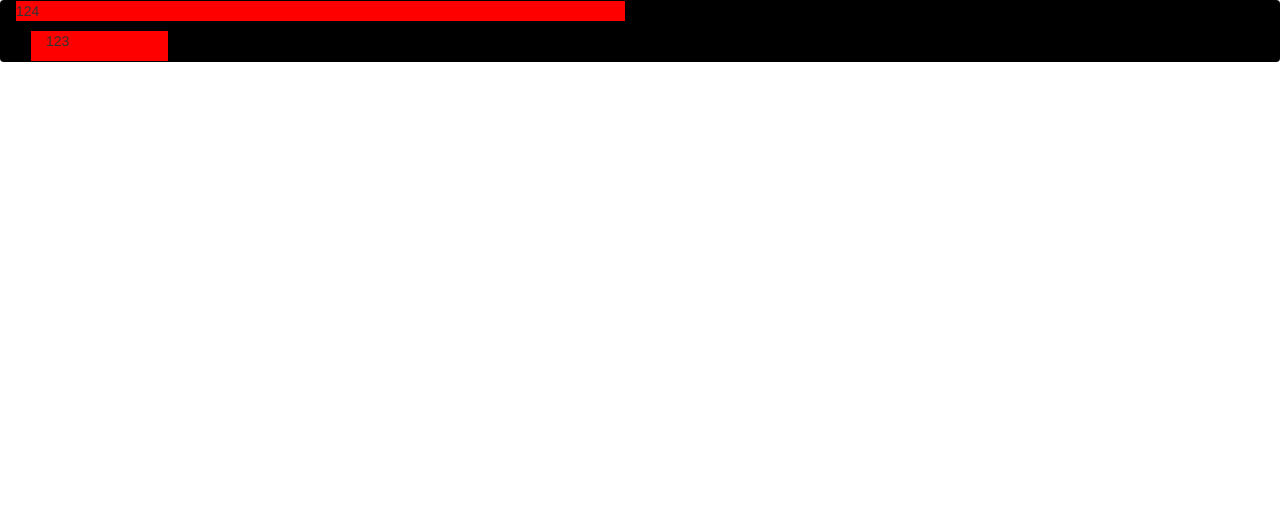
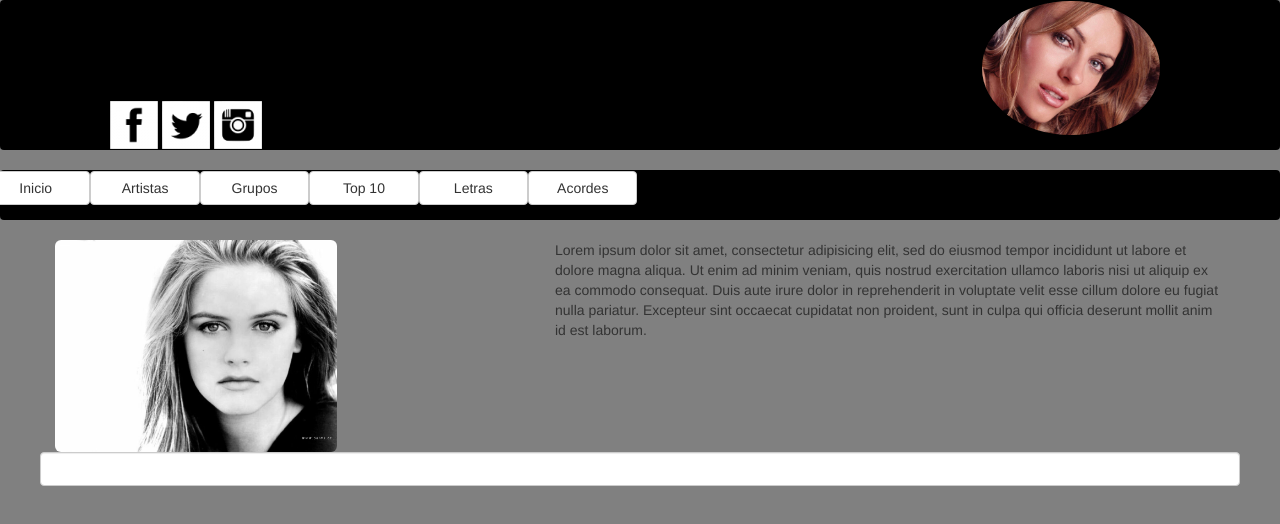
Before and after one commit to Davidaml23/01-Trabajo-final-Frameworks, a plain HTML site: page 01 Bootstrap/Index.html in a window 1280 px wide. Drawn offline with Linux system fonts and the light colour scheme.

Commit message:
menu agregado
mal distribuido

```diff
--- a/01 Bootstrap/Index.html
+++ b/01 Bootstrap/Index.html
@@ -14,17 +14,47 @@
   <body>
     <header>
       <nav class="navbar">
-        <div class="col-lg-6">
-          <div class="redes-sociales">
-<p>124</p>
-          </div>
-          <div class="col-lg-6">
-              <div class="container-img col-lg-6">
-            <p>123</p>
-              </div>
-          </div>
+        <div class="row">
+            <div class="col-lg-2 redes-sociales col-lg-offset-1">
+              <img src="img/fb.png" class="img-redonded">
+              <img src="img/tt.png" class="img-redonded">
+              <img src="img/ig.png" class="img-redonded">
+            </div>
+            <div class="col-lg-3 col-lg-offset-6">
+              <img class="logo img-circle" src="img/img1.jpg">
+            </div>
         </div>
       </nav>
     </header>
+    <div class="row"></div>
+    <nav class="navbar">
+      <ul class="list-inline">
+        <div class="row">
+          <li><a class="col-lg-1 btn btn-default">Inicio</a></li>
+          <li><a class="col-lg-1 btn btn-default">Artistas</a></li>
+          <li><a class="col-lg-1 btn btn-default">Grupos</a></li>
+          <li><a class="col-lg-1 btn btn-default">Top 10</a></li>
+          <li><a class="col-lg-1 btn btn-default">Letras</a></li>
+          <li><a class="col-lg-1 btn btn-default">Acordes</a></li>
+        </div>
+      </ul>
+    </nav>
+    <div class="container">
+      <div class="row">
+        <div class="row">
+          <div class="col-lg-5">
+            <img class="img-rounded img1" src="img/img2.jpg">
+          </div>
+          <div class="col-lg-7">
+            <p>Lorem ipsum dolor sit amet, consectetur adipisicing elit, sed do eiusmod tempor incididunt ut labore et dolore magna aliqua. Ut enim ad minim veniam, quis nostrud exercitation ullamco laboris nisi ut aliquip ex ea commodo consequat. Duis aute irure dolor in reprehenderit in voluptate velit esse cillum dolore eu fugiat nulla pariatur. Excepteur sint occaecat cupidatat non proident, sunt in culpa qui officia deserunt mollit anim id est laborum.</p>
+          </div>
+        </div>
+        <div class="row">
+          <div class="col-lg-1 form-control">
+
+          </div>
+        </div>
+      </div>
+    </div>
   </body>
 </html>
--- a/01 Bootstrap/css/estilos.css
+++ b/01 Bootstrap/css/estilos.css
@@ -1,13 +1,17 @@
 nav{
-  min-height: 10%;
+  min-width: 100px;
+  max-height: 150px;
   background-color: black;
 }
 .logo{
-  width: 200px
+  width: 60%;
 }
 .redes-sociales{
-  background-color: red
+  margin-top: 100px;
 }
-.container-img{
-  background-color: red
+body{
+  background-color: gray;
 }
+.img1{
+  width: 60%
+}
```
